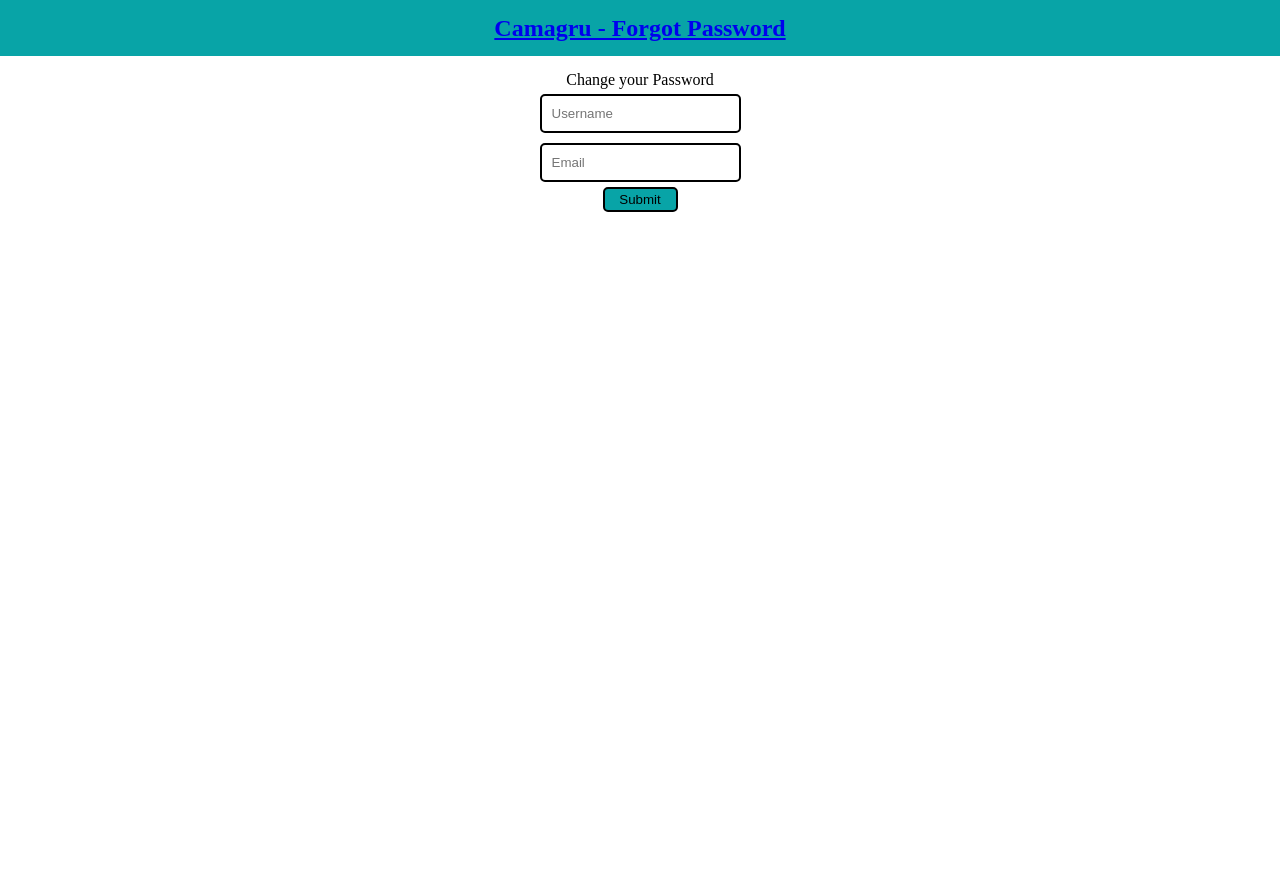
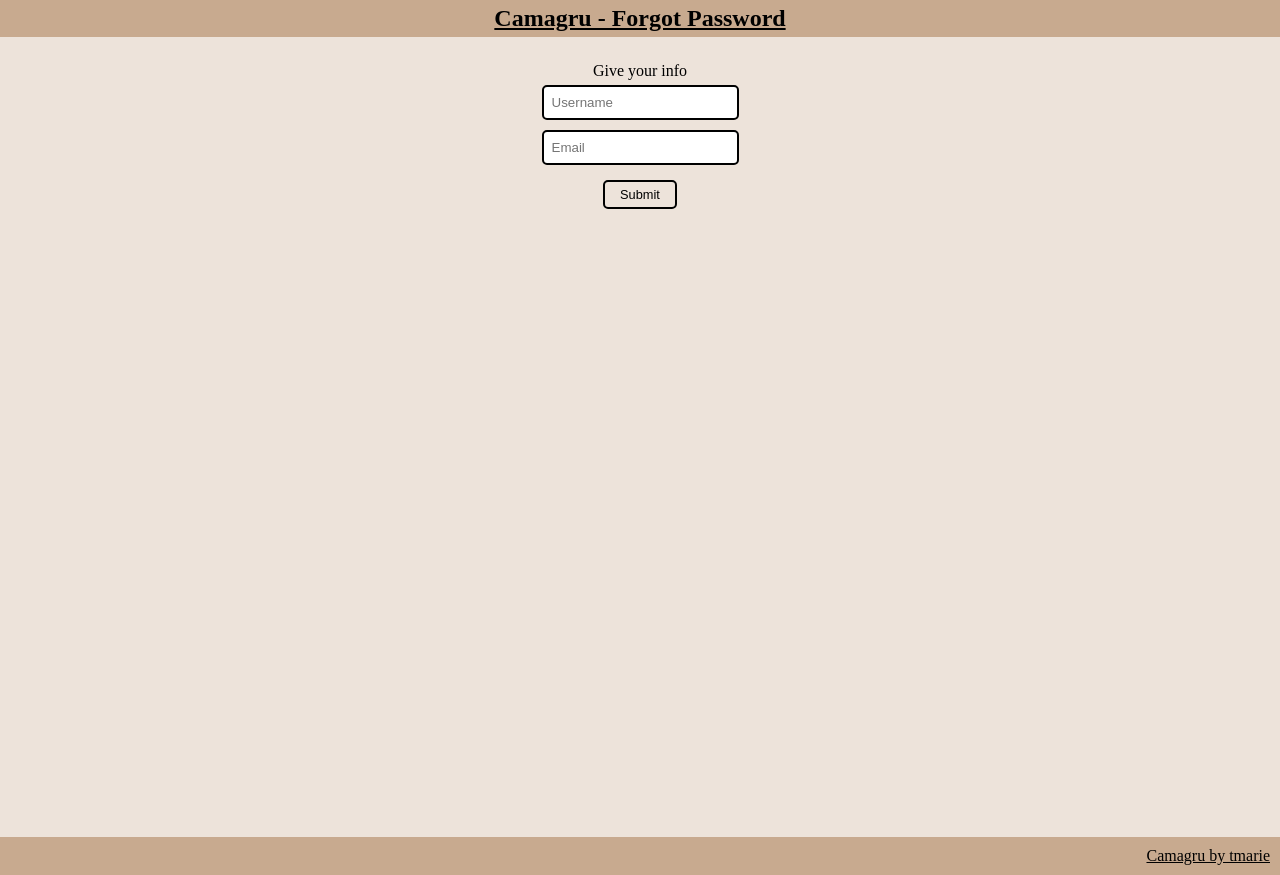
Before and after one commit to Fidget836/camagru, a PHP site: page /changePassword/frontend/forgotPassword/index.html in a window 1280 px wide. Before the commit the page ends 212 px from the top, so only its background shows below. Run offline with PHP 8.4, Linux system fonts and the light colour scheme.

Commit message:
camagru 16/09 forgot password page and changePassword page new css

```diff
--- a/web/frontend/forgotPassword/index.html
+++ b/web/frontend/forgotPassword/index.html
@@ -8,18 +8,24 @@
 </head>
 <body>
     <div class="header">
-        <h2><a href="/">Camagru - Forgot Password</a></h2>
+        <div class="title">
+            <h2><a href="/">Camagru - Forgot Password</a></h2>
+        </div>
     </div>
 
     <div class="main">
         <div class="changePassword">
-            <label for="Password">Change your Password</label>
-            <input type="text" id="iptUsername" placeholder="Username"/>
-            <input type="text" id="iptEmail" placeholder="Email"/>
+            <label class="labelPassword" for="Password">Give your info</label>
+            <input type="text" class="iptChangePassword" id="iptUsername" placeholder="Username"/>
+            <input type="text" class="iptChangePassword" id="iptEmail" placeholder="Email"/>
+            <span id="errorMessage"></span>
             <button class="btnSubmit" id="btnSubmit">Submit</button>
         </div>
 
-        <span id="errorMessage"></span>
+    </div>
+
+    <div class="footer">
+        <p class="footerP"> <a href="https://github.com/Fidget836" target="_blank">Camagru by tmarie</a></p>
     </div>
 
     <script src="./frontend/forgotPassword/script.js"></script>
--- a/web/frontend/forgotPassword/style.css
+++ b/web/frontend/forgotPassword/style.css
@@ -4,58 +4,69 @@
 }
 
 .header {
-    background: #08a4a7;
+    background: #c8aa8f;
     color: black;
-    height: 7vh;
+    width: 100vw;
+    display: flex;
+    flex-direction: column;
+    align-items: center;
+    justify-content: space-evenly;
+    position: sticky;
+    top: 0;
+    left: 0;
+    text-align: center;
+}
+
+.title {
+    width: 100vw;
     display: flex;
     align-items: center;
-    justify-content: space-evenly;
-    margin-bottom: 15px;
+    justify-content: center;
+    box-sizing: border-box;
+    padding: 5px 0px;
+    font-size: 1rem;
 }
 
-#btnLogout {
-    width: 100px;
-    height: 35px;
-    background: none;
+.title a{
+    color: black;
+}
+
+.main {
+    width: 100vw;
+    min-height: 100vh;
+    display: flex;
+    flex-direction: column;
+    align-items: center;
+    background: #ede3da;
+}
+
+.changePassword {
+    width: 100vw;
+    box-sizing: border-box;
+    padding: 25px 10px;
+    display: flex;
+    flex-direction: column;
+    align-items: center;
+}
+
+.iptChangePassword {
+    margin: 5px 0px;
+    padding: 8px;
     border: 2px solid black;
     border-radius: 5px;
     color: black;
     cursor: pointer;
 }
 
-.main {
-    width: 100vw;
-    display: flex;
-    flex-direction: column;
-    align-items: center;
-    justify-content: center;
-}
-
-input {
-    margin: 5px 0px;
-    padding: 10px;
+.btnSubmit {
+    box-sizing: border-box;
+    padding: 5px 15px;
+    margin: 10px 0px;
+    background: none;
     border: 2px solid black;
     border-radius: 5px;
-    color: black;
     cursor: pointer;
-}
-
-.changePassword {
-    display: flex;
-    flex-direction: column;
-    align-items: center;
-    justify-content: center;
-}
-
-.btnSubmit {
-    width: 75px;
-    height: 25px;
-    background: #08a4a7;
-    margin-bottom: 25px;
-    border: 2px solid black;
-    border-radius: 5px;
-    color: black;
-    cursor: pointer;
+    font-size: 0.8rem;
 }
 
 .errorMessageP {
@@ -64,3 +75,17 @@ input {
     border: 2px black solid;
     border-radius: 5px;
 }
+
+.footer {
+    background: #c8aa8f;
+    color: black;
+    width: 100vw;
+    box-sizing: border-box;
+    padding: 10px;
+    text-align: right;
+}
+
+.footerP a {
+    font-size: 1rem;
+    color: black;
+}
--- a/web/frontend/infoProfil/style.css
+++ b/web/frontend/infoProfil/style.css
@@ -14,6 +14,7 @@
     position: sticky;
     top: 0;
     left: 0;
+    text-align: center;
 }
 
 .title {
--- a/web/frontend/post/style.css
+++ b/web/frontend/post/style.css
@@ -15,6 +15,7 @@
     top: 0;
     left: 0;
     z-index: 10;
+    text-align: center;
 }
 
 .title {
--- a/web/frontend/profil/style.css
+++ b/web/frontend/profil/style.css
@@ -14,6 +14,7 @@
     position: sticky;
     top: 0;
     left: 0;
+    text-align: center;
 }
 
 .title {
--- a/web/style.css
+++ b/web/style.css
@@ -28,6 +28,7 @@
     position: sticky;
     top: 0;
     left: 0;
+    text-align: center;
 }
 
 .title {
```
Also changed, not shown: web/frontend/forgotPassword/changePassword/index.html (+11 -5 lines).
